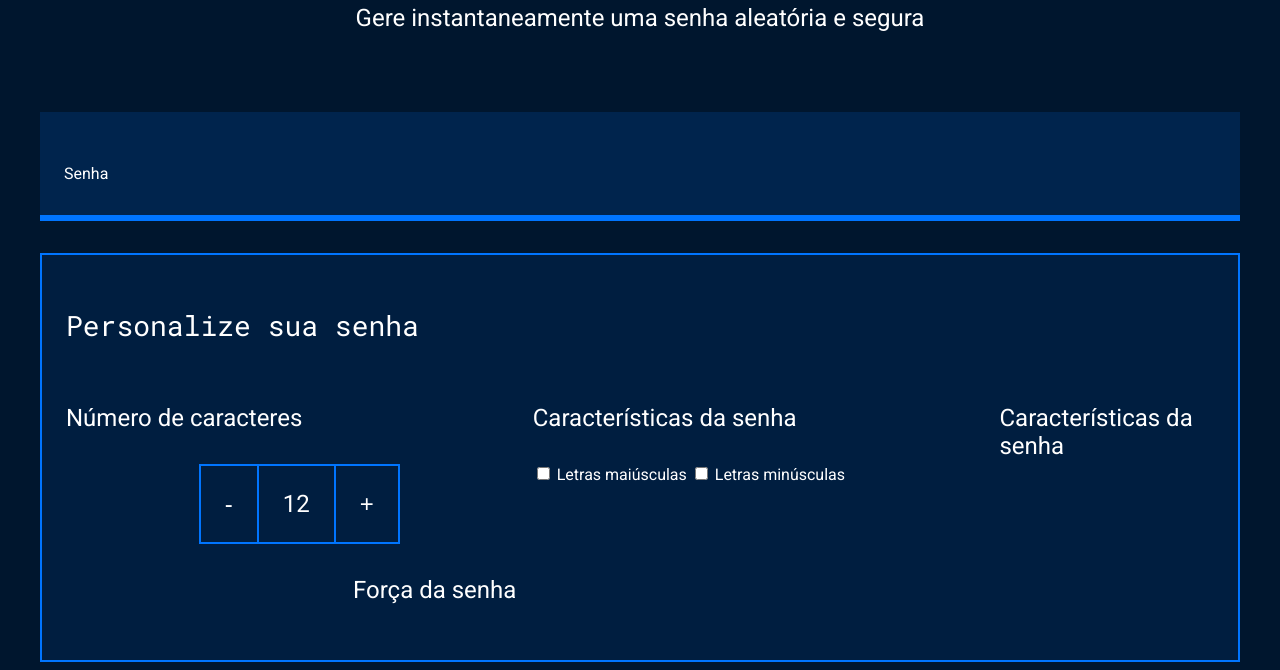
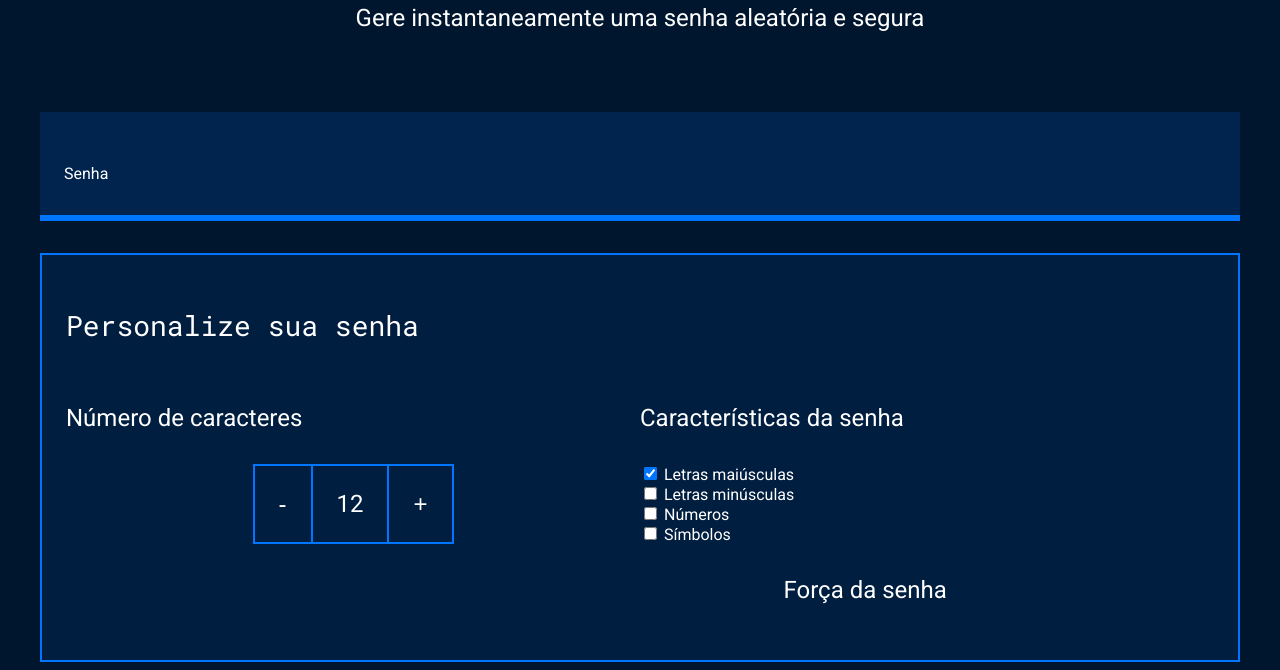
Before and after one commit to fernandapizzatto/GeradorDeSenhas-Fer, a plain HTML site: page index.html in a window 1280 px wide. Shown: the part 214-884 px from the top of the page. Drawn offline with Linux system fonts and the light colour scheme.

Commit message:
personalizamos os caracteres

```diff
--- a/index.html
+++ b/index.html
@@ -33,13 +33,21 @@
                 </div>
                 <div class="parametro-senha">
                     <h4 class="parametro-senha__titulo">Características da senha</h4>
-   <input name="maiusculo" type="checkbox">
+                    <div class="parametro-senha-checkbox">
+                        <input name="maiusculo" type="checkbox" checked>
                         <label for="maiusculo">Letras maiúsculas</label>
+                    </div>
+                    <div class="parametro-senha-checkbox">
                         <input name="minusculo" type="checkbox">
                         <label for="minusculo">Letras minúsculas</label>
-
                     </div>
-<h4 class="parametro-senha__titulo">Características da senha</h4>
+                    <div class="parametro-senha-checkbox">
+                        <input name="numero" type="checkbox">
+                        <label for="numero">Números</label>
+                    </div>
+                    <div class="parametro-senha-checkbox">
+                        <input name="simbolo" type="checkbox">
+                        <label for="simbolo">Símbolos</label>
                     </div>
             <div class="parametro-senha">
                 <h4 class="parametro-senha__titulo">Força da senha</h4>
```
Lines whose indentation alone changed are shown as unchanged.
